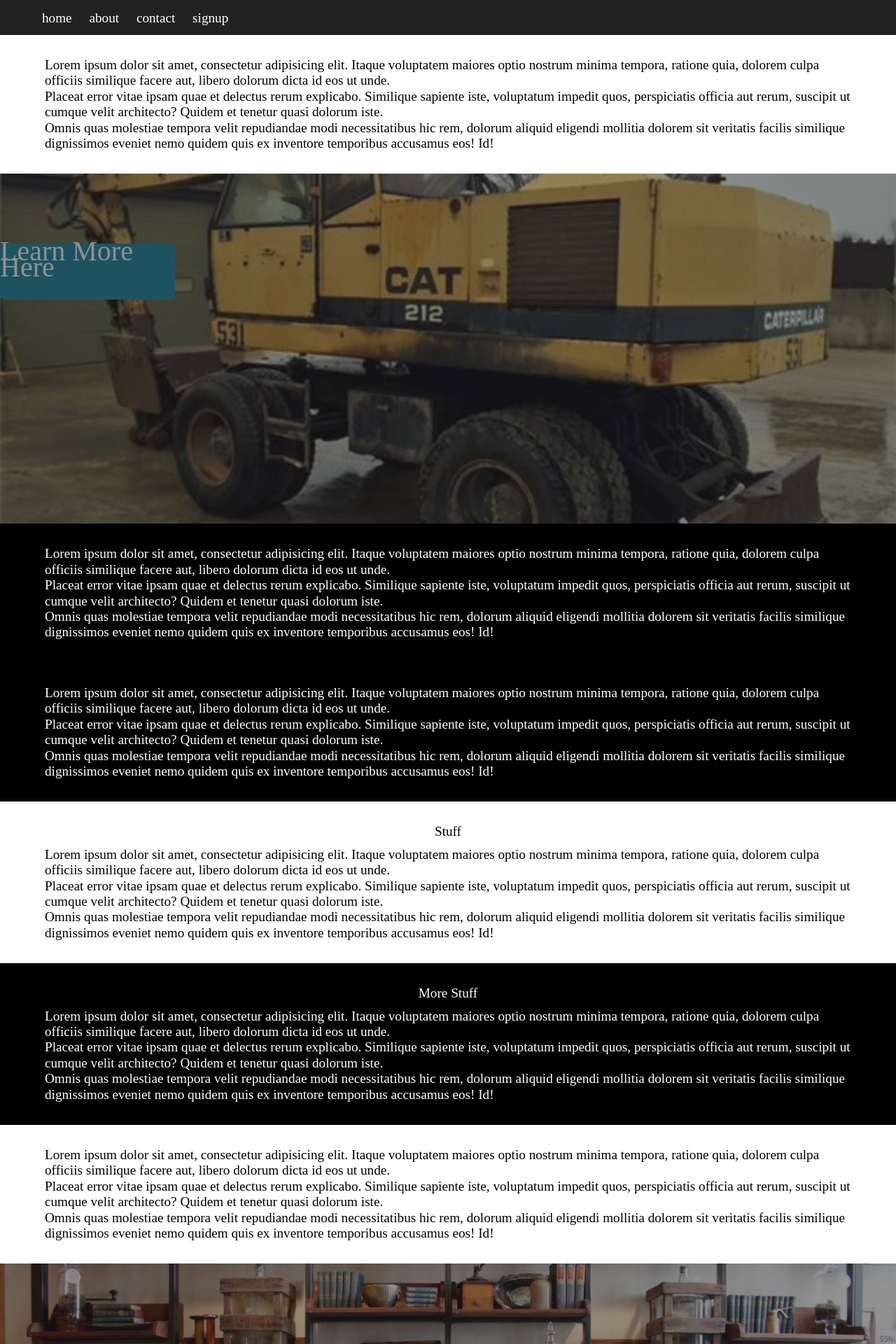
After one commit to coolinmc6/CM-Pages, a PHP site: page /parallax.php in a window 1280 px wide. The commit adds this page. Shown: the top 1920 px of the page at 70% size. Run offline with PHP 8.4, Linux system fonts and the light colour scheme.

Commit message:
Cool items

```diff
--- /dev/null
+++ b/css/parallax.css
@@ -0,0 +1,92 @@
+/*parallax.css*/
+* {
+	box-sizing: border-box;
+}
+body {
+	background-color: #222;
+	font-family: serif;
+	font-size: 1.2rem;
+	line-height: 1.4rem;
+	/*background-color: red;*/
+}
+.nav {
+	background-color: #222;
+	height: 50px;
+	padding-left: 50px;
+}
+.nav ul {
+	list-style-type: none;
+}
+.nav ul li {
+	display: inline-block;
+	color: white;
+	/*width: 50px;*/
+	height: 50px;
+	padding: 10px;
+	padding-top: 15px;
+	/*margin-right: 10px;*/
+	vertical-align: baseline;
+}
+.nav ul li:hover {
+	color: black;
+	background-color: green;
+}
+h2 {
+	text-align: center;
+	margin-bottom: 10px;
+}
+.text {
+
+	padding: 2rem 4rem;
+}
+.white {
+	background-color: white;
+	color: black;
+}
+.black {
+	background-color: #000;
+	color: white;
+}
+.parallax {
+	/* The image used */
+	background-image: url("../images/double-knot-bckgrnd.jpg");
+
+	/* Full height */
+	height: 500px;
+
+	/* Create the parallax scrolling effect */
+	background-attachment: fixed;
+	background-position: center;
+	background-repeat: no-repeat;
+	background-size: cover;
+	background-color: #000;
+	opacity: 0.5;
+}
+.demo {
+	border-radius: 5%;
+	font-size: 2.5rem;
+	width: 250px;
+	height: 80px;
+	background-color: #1985A1;
+	color: white;
+	display: inline-block;
+	margin: 0 auto;
+	margin-top: 100px;
+	z-index: 1;
+}
+.pic1 {
+		/* The image used */
+	background-image: url("../images/excavator_1990_cat.jpg");
+
+	/* Full height */
+	height: 500px;
+
+	/* Create the parallax scrolling effect */
+	background-attachment: fixed;
+	background-position: center;
+	background-repeat: no-repeat;
+	background-size: cover;
+	opacity: 0.5;
+
+
+}
--- /dev/null
+++ b/css/reset.css
@@ -0,0 +1,44 @@
+/*reset.css*/
+html, body, div, span, applet, object, iframe,
+h1, h2, h3, h4, h5, h6, p, blockquote, pre,
+a, abbr, acronym, address, big, cite, code,
+del, dfn, em, img, ins, kbd, q, s, samp,
+small, strike, strong, sub, sup, tt, var,
+b, u, i, center,
+dl, dt, dd, ol, ul, li,
+fieldset, form, label, legend,
+table, caption, tbody, tfoot, thead, tr, th, td,
+article, aside, canvas, details, embed,
+figure, figcaption, footer, header, hgroup,
+menu, nav, output, ruby, section, summary,
+time, mark, audio, video {
+	margin: 0;
+	padding: 0;
+	border: 0;
+	font-size: 100%;
+	font: inherit;
+	vertical-align: baseline;
+}
+/* HTML5 display-role reset for older browsers */
+article, aside, details, figcaption, figure,
+footer, header, hgroup, menu, nav, section {
+	display: block;
+}
+body {
+	line-height: 1;
+}
+ol, ul {
+	list-style: none;
+}
+blockquote, q {
+	quotes: none;
+}
+blockquote:before, blockquote:after,
+q:before, q:after {
+	content: '';
+	content: none;
+}
+table {
+	border-collapse: collapse;
+	border-spacing: 0;
+}
--- a/index.php
+++ b/index.php
@@ -24,6 +24,7 @@
 			<li>Here is the original site: <a href="http://www.doubleknotphilly.com/">DoubleKnot</a>.</li>
 			<li>They do an overlay div with some opacity (0.9) and make it black.  I did it another way but should play with both.</li>
 		</ul>
+		<li><a href="positioning1.php">Positioning</a></li>
 	</ul>
 
 
--- /dev/null
+++ b/parallax.php
@@ -0,0 +1,101 @@
+<!-- parallax.php -->
+<!DOCTYPE html>
+<html lang="en">
+<head>
+	<meta charset="UTF-8">
+	<title>Parallax Scrolling</title>
+	<link rel="stylesheet" href="css/reset.css">
+	<link rel="stylesheet" href="css/parallax.css">
+</head>
+<body>
+	<div class="nav">
+		<ul>
+			<li>home</li>
+			<li>about</li>
+			<li>contact</li>
+			<li>signup</li>
+		</ul>
+	</div>
+	<div class="text white">
+		<p>Lorem ipsum dolor sit amet, consectetur adipisicing elit. Itaque voluptatem maiores optio nostrum minima tempora, ratione quia, dolorem culpa officiis similique facere aut, libero dolorum dicta id eos ut unde.</p>
+		<p>Placeat error vitae ipsam quae et delectus rerum explicabo. Similique sapiente iste, voluptatum impedit quos, perspiciatis officia aut rerum, suscipit ut cumque velit architecto? Quidem et tenetur quasi dolorum iste.</p>
+		<p>Omnis quas molestiae tempora velit repudiandae modi necessitatibus hic rem, dolorum aliquid eligendi mollitia dolorem sit veritatis facilis similique dignissimos eveniet nemo quidem quis ex inventore temporibus accusamus eos! Id!</p>
+	</div>
+	<div class="pic1">
+		<div class="demo">Learn More Here</div>
+	</div>
+		<div class="text black">
+		<p>Lorem ipsum dolor sit amet, consectetur adipisicing elit. Itaque voluptatem maiores optio nostrum minima tempora, ratione quia, dolorem culpa officiis similique facere aut, libero dolorum dicta id eos ut unde.</p>
+		<p>Placeat error vitae ipsam quae et delectus rerum explicabo. Similique sapiente iste, voluptatum impedit quos, perspiciatis officia aut rerum, suscipit ut cumque velit architecto? Quidem et tenetur quasi dolorum iste.</p>
+		<p>Omnis quas molestiae tempora velit repudiandae modi necessitatibus hic rem, dolorum aliquid eligendi mollitia dolorem sit veritatis facilis similique dignissimos eveniet nemo quidem quis ex inventore temporibus accusamus eos! Id!</p>
+	</div>
+	<div>
+		<div class="text black">
+		<p>Lorem ipsum dolor sit amet, consectetur adipisicing elit. Itaque voluptatem maiores optio nostrum minima tempora, ratione quia, dolorem culpa officiis similique facere aut, libero dolorum dicta id eos ut unde.</p>
+		<p>Placeat error vitae ipsam quae et delectus rerum explicabo. Similique sapiente iste, voluptatum impedit quos, perspiciatis officia aut rerum, suscipit ut cumque velit architecto? Quidem et tenetur quasi dolorum iste.</p>
+		<p>Omnis quas molestiae tempora velit repudiandae modi necessitatibus hic rem, dolorum aliquid eligendi mollitia dolorem sit veritatis facilis similique dignissimos eveniet nemo quidem quis ex inventore temporibus accusamus eos! Id!</p>
+	</div>
+	<div class="text white">
+		<h2>Stuff</h1>
+		<p>Lorem ipsum dolor sit amet, consectetur adipisicing elit. Itaque voluptatem maiores optio nostrum minima tempora, ratione quia, dolorem culpa officiis similique facere aut, libero dolorum dicta id eos ut unde.</p>
+		<p>Placeat error vitae ipsam quae et delectus rerum explicabo. Similique sapiente iste, voluptatum impedit quos, perspiciatis officia aut rerum, suscipit ut cumque velit architecto? Quidem et tenetur quasi dolorum iste.</p>
+		<p>Omnis quas molestiae tempora velit repudiandae modi necessitatibus hic rem, dolorum aliquid eligendi mollitia dolorem sit veritatis facilis similique dignissimos eveniet nemo quidem quis ex inventore temporibus accusamus eos! Id!</p>
+	</div>
+		<div class="text black">
+		<h2>More Stuff</h2>
+		<p>Lorem ipsum dolor sit amet, consectetur adipisicing elit. Itaque voluptatem maiores optio nostrum minima tempora, ratione quia, dolorem culpa officiis similique facere aut, libero dolorum dicta id eos ut unde.</p>
+		<p>Placeat error vitae ipsam quae et delectus rerum explicabo. Similique sapiente iste, voluptatum impedit quos, perspiciatis officia aut rerum, suscipit ut cumque velit architecto? Quidem et tenetur quasi dolorum iste.</p>
+		<p>Omnis quas molestiae tempora velit repudiandae modi necessitatibus hic rem, dolorum aliquid eligendi mollitia dolorem sit veritatis facilis similique dignissimos eveniet nemo quidem quis ex inventore temporibus accusamus eos! Id!</p>
+	</div>
+
+	<div class="text white">
+		<p>Lorem ipsum dolor sit amet, consectetur adipisicing elit. Itaque voluptatem maiores optio nostrum minima tempora, ratione quia, dolorem culpa officiis similique facere aut, libero dolorum dicta id eos ut unde.</p>
+		<p>Placeat error vitae ipsam quae et delectus rerum explicabo. Similique sapiente iste, voluptatum impedit quos, perspiciatis officia aut rerum, suscipit ut cumque velit architecto? Quidem et tenetur quasi dolorum iste.</p>
+		<p>Omnis quas molestiae tempora velit repudiandae modi necessitatibus hic rem, dolorum aliquid eligendi mollitia dolorem sit veritatis facilis similique dignissimos eveniet nemo quidem quis ex inventore temporibus accusamus eos! Id!</p>
+	</div>
+	<div class="parallax">
+
+	</div>
+		<div class="text white">
+		<h2>Stuff</h1>
+		<p>Lorem ipsum dolor sit amet, consectetur adipisicing elit. Itaque voluptatem maiores optio nostrum minima tempora, ratione quia, dolorem culpa officiis similique facere aut, libero dolorum dicta id eos ut unde.</p>
+		<p>Placeat error vitae ipsam quae et delectus rerum explicabo. Similique sapiente iste, voluptatum impedit quos, perspiciatis officia aut rerum, suscipit ut cumque velit architecto? Quidem et tenetur quasi dolorum iste.</p>
+		<p>Omnis quas molestiae tempora velit repudiandae modi necessitatibus hic rem, dolorum aliquid eligendi mollitia dolorem sit veritatis facilis similique dignissimos eveniet nemo quidem quis ex inventore temporibus accusamus eos! Id!</p>
+	</div>
+		<div class="text black">
+		<h2>More Stuff</h2>
+		<p>Lorem ipsum dolor sit amet, consectetur adipisicing elit. Itaque voluptatem maiores optio nostrum minima tempora, ratione quia, dolorem culpa officiis similique facere aut, libero dolorum dicta id eos ut unde.</p>
+		<p>Placeat error vitae ipsam quae et delectus rerum explicabo. Similique sapiente iste, voluptatum impedit quos, perspiciatis officia aut rerum, suscipit ut cumque velit architecto? Quidem et tenetur quasi dolorum iste.</p>
+		<p>Omnis quas molestiae tempora velit repudiandae modi necessitatibus hic rem, dolorum aliquid eligendi mollitia dolorem sit veritatis facilis similique dignissimos eveniet nemo quidem quis ex inventore temporibus accusamus eos! Id!</p>
+	</div>
+		<div class="pic1">
+
+	</div>
+	<div class="text white">
+		<h2>Stuff</h1>
+		<p>Lorem ipsum dolor sit amet, consectetur adipisicing elit. Itaque voluptatem maiores optio nostrum minima tempora, ratione quia, dolorem culpa officiis similique facere aut, libero dolorum dicta id eos ut unde.</p>
+		<p>Placeat error vitae ipsam quae et delectus rerum explicabo. Similique sapiente iste, voluptatum impedit quos, perspiciatis officia aut rerum, suscipit ut cumque velit architecto? Quidem et tenetur quasi dolorum iste.</p>
+		<p>Omnis quas molestiae tempora velit repudiandae modi necessitatibus hic rem, dolorum aliquid eligendi mollitia dolorem sit veritatis facilis similique dignissimos eveniet nemo quidem quis ex inventore temporibus accusamus eos! Id!</p>
+	</div>
+		<div class="text black">
+		<h2>More Stuff</h2>
+		<p>Lorem ipsum dolor sit amet, consectetur adipisicing elit. Itaque voluptatem maiores optio nostrum minima tempora, ratione quia, dolorem culpa officiis similique facere aut, libero dolorum dicta id eos ut unde.</p>
+		<p>Placeat error vitae ipsam quae et delectus rerum explicabo. Similique sapiente iste, voluptatum impedit quos, perspiciatis officia aut rerum, suscipit ut cumque velit architecto? Quidem et tenetur quasi dolorum iste.</p>
+		<p>Omnis quas molestiae tempora velit repudiandae modi necessitatibus hic rem, dolorum aliquid eligendi mollitia dolorem sit veritatis facilis similique dignissimos eveniet nemo quidem quis ex inventore temporibus accusamus eos! Id!</p>
+	</div>
+		<div class="text white">
+		<h2>Stuff</h1>
+		<p>Lorem ipsum dolor sit amet, consectetur adipisicing elit. Itaque voluptatem maiores optio nostrum minima tempora, ratione quia, dolorem culpa officiis similique facere aut, libero dolorum dicta id eos ut unde.</p>
+		<p>Placeat error vitae ipsam quae et delectus rerum explicabo. Similique sapiente iste, voluptatum impedit quos, perspiciatis officia aut rerum, suscipit ut cumque velit architecto? Quidem et tenetur quasi dolorum iste.</p>
+		<p>Omnis quas molestiae tempora velit repudiandae modi necessitatibus hic rem, dolorum aliquid eligendi mollitia dolorem sit veritatis facilis similique dignissimos eveniet nemo quidem quis ex inventore temporibus accusamus eos! Id!</p>
+	</div>
+		<div class="text black">
+		<h2>More Stuff</h2>
+		<p>Lorem ipsum dolor sit amet, consectetur adipisicing elit. Itaque voluptatem maiores optio nostrum minima tempora, ratione quia, dolorem culpa officiis similique facere aut, libero dolorum dicta id eos ut unde.</p>
+		<p>Placeat error vitae ipsam quae et delectus rerum explicabo. Similique sapiente iste, voluptatum impedit quos, perspiciatis officia aut rerum, suscipit ut cumque velit architecto? Quidem et tenetur quasi dolorum iste.</p>
+		<p>Omnis quas molestiae tempora velit repudiandae modi necessitatibus hic rem, dolorum aliquid eligendi mollitia dolorem sit veritatis facilis similique dignissimos eveniet nemo quidem quis ex inventore temporibus accusamus eos! Id!</p>
+	</div>
+
+
+</body>
+</html>
```
Also changed, not shown: PHP-and-MySQL/index.php (+15 -0 lines), carousel.php (added, +128 -0 lines), css/carousel.css (added, +58 -0 lines), position-notes.php (added, +13 -0 lines), positioning.php (deleted, +0 -37 lines), positioning1.php (added, +73 -0 lines), images/excavator_1990_cat.jpg (added), images/excavator_2011_cat.jpg (added), images/excavator_2016_cat.jpeg (added), images/vacuum_2005_gmc.jpg (added), 1 other file.
